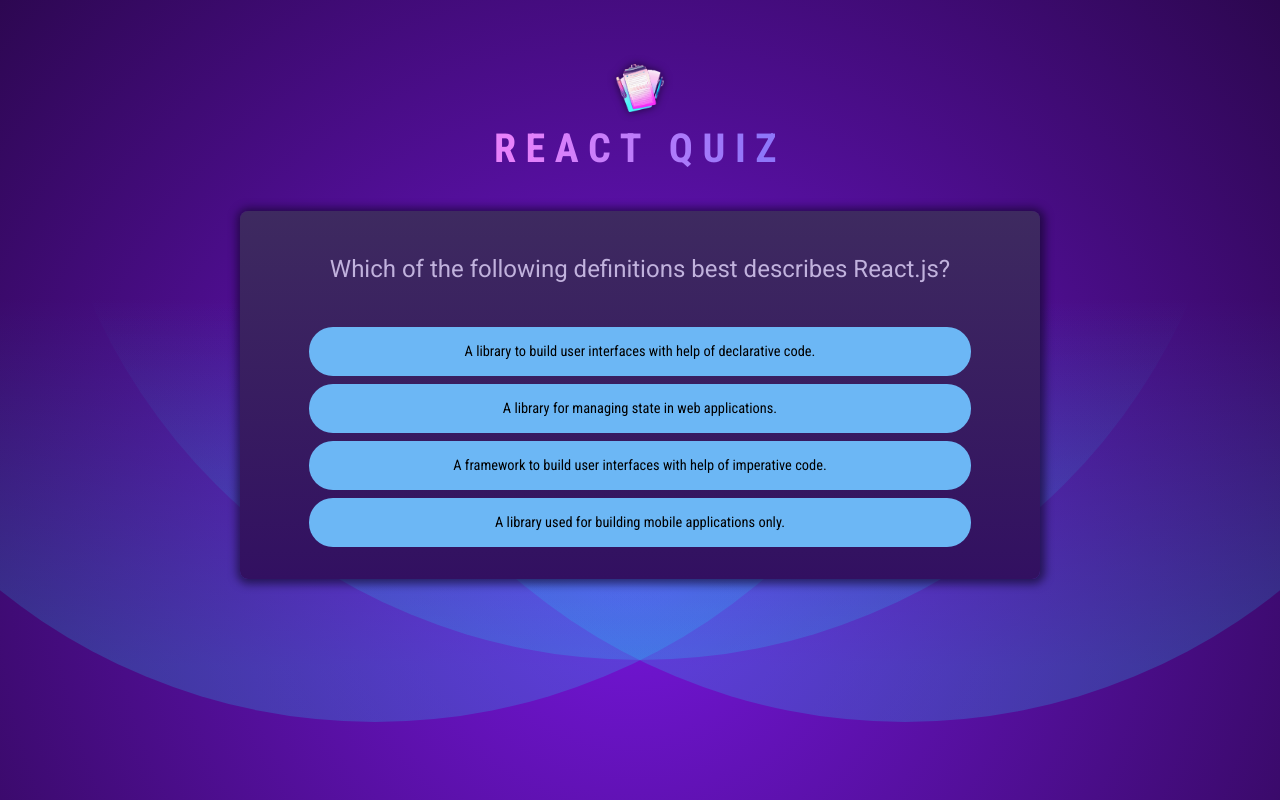
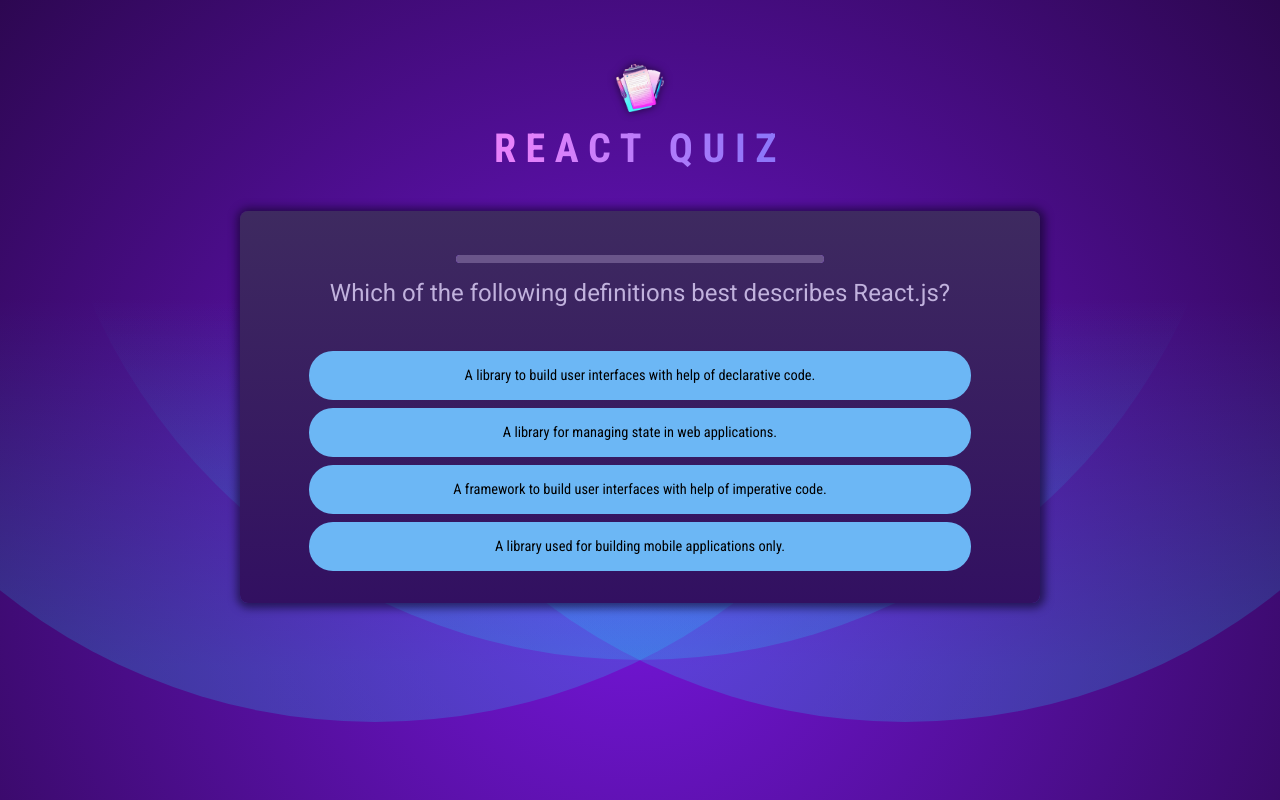
Before and after one commit to churbr/quiz-app, a React (Vite) app: page / in a window 1280 px wide. Built offline with nearby package versions, Linux system fonts and the light colour scheme.

Commit message:
Adding Question Timers & Working with useEffect dependencies & useCallback Optimization

```diff
--- /dev/null
+++ b/src/components/QuestionTimer.jsx
@@ -0,0 +1,36 @@
+import { useEffect, useState } from 'react';
+
+export default function QuestionTimer({ timeout, onTimeout }) {
+  const [remainingTime, setRemainingTime] = useState(timeout);
+
+  /**
+   * 3) We also have to wrap the setTimeout inside a useEffect() hook.
+   *    Because everytime we update the `remainingTime` by calling state updating function `setRemainingTime()`, the component re-renders.
+   *    And setTimeout, will be create a new instance. That will result to multiple timers being created.
+   **/
+  useEffect(() => {
+    console.log('timeout');
+    setTimeout(onTimeout, timeout);
+  }, [timeout, onTimeout]);
+  /**
+   * 4) Now, we have to add `timeout`, and `onTimeout` as array dependencies. Since we're using those 2 props inside the useEffect()
+   *    To make sure that this effect function gets re-executed if one of those dependencies changes.
+   **/
+
+  /**
+   * 2) So, we put it inside the useEffect() hook, because everytime the state function is called, it re-renders the component
+   *    And when the component is re-render, a new instance of setInterval is created. Which will also update the state again.
+   *    And will quickly have multiple instances of intervals running that will re-execute this component and will result to infinite loop.
+   **/
+  useEffect(() => {
+    console.log('interval');
+    setInterval(() => {
+      /**
+       * 1) Since we have a state function call here, everytime this function is called it will re-evaluate/render the component.
+       **/
+      setRemainingTime((prevRemainingTime) => prevRemainingTime - 100);
+    }, 100);
+  }, []); // dependency array are props, state, and all the variables and functions declared directly inside your component body
+
+  return <progress id="question-time" max={timeout} value={remainingTime} />;
+}
--- a/src/components/Quiz.jsx
+++ b/src/components/Quiz.jsx
@@ -1,6 +1,7 @@
-import { useState } from 'react';
+import { useCallback, useState } from 'react';
 import QUESTIONS from '../questions';
 import quizCompletedImg from '../assets/quiz-complete.png';
+import QuestionTimer from './QuestionTimer';
 
 export default function Quiz() {
   // const [questionIndex, setQuestionIndex] = useState(0);
@@ -10,6 +11,42 @@
   const activeQuestionIndex = userAnswer.length;
 
   const quizCompleted = activeQuestionIndex === QUESTIONS.length;
+
+  /**
+   * 2) Therefore, we should also use useCallback here.
+   */
+  const handleUserAnswer = useCallback(
+    function handleUserAnswer(answer) {
+      setUserAnswer((prevUserAnswers) => {
+        return [...prevUserAnswers, answer];
+      });
+    },
+    []
+    /**
+     * 3) But here, we don't add anything to dependency array because we're not using any state or props
+     *    And also, no any other values that depend on state/props.
+     *
+     *    The state updating function `setUserAnswer`, don't need to be added in the dependency
+     *    Because React guarantee that they never change
+     */
+  );
+
+  /**
+   * 1) Here, I wrap handleUserAnswer function with useCallback() hook in order for it to not change the function when the component re-renders.
+   *    In other words, not to change its value or space in memory. And set it to handleSkipAnswer.
+   *
+   *    We did it because we pass this function as prop in <QuestionTimer /> component. And inside that component, we put it useEffect() hook
+   *    And use it as a dependency in useEffect.
+   *
+   *    useCallback function has 2 params: 1st is the function, 2nd dependency array.
+   *    In this useCallback function, we put the dependency `handleUserAnswer`.
+   *    Because inside useCallback hook the anonymous function `() =>` is using it.
+   *
+   **/
+  const handleSkipAnswer = useCallback(
+    () => handleUserAnswer(null),
+    [handleUserAnswer]
+  );
 
   if (quizCompleted) {
     return (
@@ -28,15 +65,10 @@
   // To retain its original order any positive number
   shuffledAnswers.sort(() => Math.random - 0.5);
 
-  const handleUserAnswer = (answer) => {
-    setUserAnswer((prevUserAnswers) => {
-      return [...prevUserAnswers, answer];
-    });
-  };
-
   return (
     <div id="quiz">
       <div id="question">
+        <QuestionTimer timeout={10000} onTimeout={handleSkipAnswer} />
         <h2>{QUESTIONS[activeQuestionIndex].text}</h2>
         <ul id="answers">
           {shuffledAnswers.map((answer) => (
```
Also changed, not shown: 1 other file (tests, documents, lock files or other folders).
